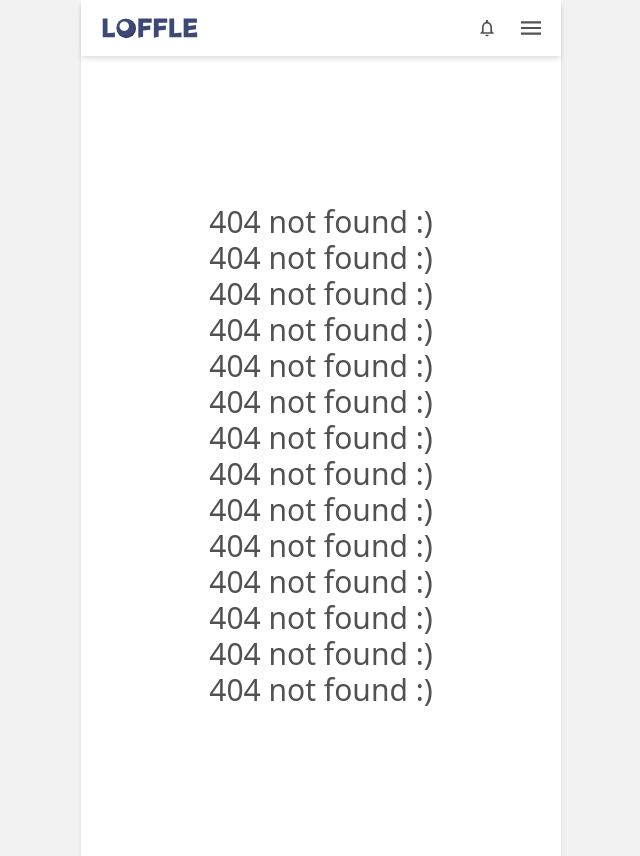
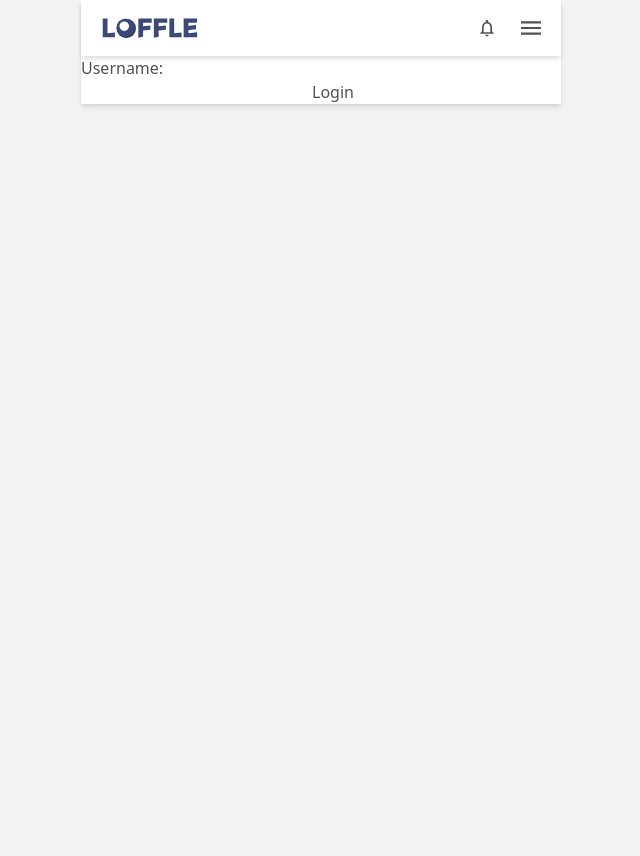
Before and after one commit to loffle/loffle-front, a React (Create React App) app: page /login in a window 1280 px wide. Shown: the whole page, without its empty margins (319-959 px from the left). After the commit the page ends 800 px from the top, so only its background shows below. Built offline with nearby package versions, Linux system fonts and the light colour scheme.

Commit message:
Feat: Add context, login

```diff
--- a/src/App.jsx
+++ b/src/App.jsx
@@ -9,19 +9,25 @@ import PostCreate from "./components/FreeBoard/PostCreate";
 //
 import ReviewBoard from "./components/ReviewBoard/ReviewBoard.jsx";
 import NotFound from "./components/NotFound";
+import Login from "./components/Login";
+//
+import UserProvider from "./context";
 
 const App = (props) => {
   return (
     <div className="init-view">
       <Router>
+        <UserProvider>
           <Header />
           <Routes>
+            <Route path="/login" element={<Login />} />
             <Route path="/community/post" element={<FreeBoard />} />
             <Route path="/community/post/:postId" element={<PostDetail />} />
             <Route path="/community/post/create" element={<PostCreate />} />
             <Route path="/community/review" element={<ReviewBoard />} />
             <Route path="/*" element={<NotFound />} />
           </Routes>
+        </UserProvider>
       </Router>
     </div>
   );
--- a/src/components/Drawer.jsx
+++ b/src/components/Drawer.jsx
@@ -1,7 +1,14 @@
 import React from "react";
+import { useContext } from "react";
 import { Link } from "react-router-dom";
+//
+import { Context } from "../context";
+//
+import profile from "../images/profile.svg";
 
 const Drawer = ({ logo, handleDrawerModal }) => {
+  const [user] = useContext(Context); //user만 사용하고 setUser 사용 안함
+
   return (
     <div
       className="max-w-480 mx-auto h-screen flex items-center justify-center fixed inset-0 bg-modal z-50"
@@ -26,7 +33,15 @@ const Drawer = ({ logo, handleDrawerModal }) => {
           </Link>
           <li>공지사항</li>
           <li>QnA</li>
-          <li>로그인 | 회원가입</li>
+          {user ? (
+            <li className="flex justify-center">
+              <img src={profile} alt="my-page-button" className="w-8" />
+            </li>
+          ) : (
+            <Link to="/login">
+              <li>로그인 | 회원가입</li>
+            </Link>
+          )}
           <img className="h-6" src={logo} alt="logo" />
         </ul>
       </div>
--- /dev/null
+++ b/src/components/Login.jsx
@@ -0,0 +1,67 @@
+import React, { useState, useContext } from "react";
+import { useNavigate } from "react-router-dom";
+//API import 해야함.. ? 뭐 말하는 건지는 아직 모름
+import { Context } from "../context";
+
+const Login = (props) => {
+  const [username, setUsername] = useState("");
+  const [password, setPassword] = useState("");
+  const [error, setError] = useState(false);
+
+  //   setUser만 사용하기 때문에 user는 _표시를 해두었다 [객관적이지 않음]
+  const [_user, setUser] = useContext(Context);
+  const navigate = useNavigate(); //Naviagte hook 사용
+
+  const handleSubmit = async () => {
+    setError(false);
+    try {
+      /* //6:47:20
+        const requestToken = await API.getRequestToken();
+        const sessionId = await API.authenticate(
+           requestToken,
+           username,
+           password
+        );
+        */
+      //
+      setUser({
+        //임의로 hard coding 해버림
+        sessionId: "3shon67npij42ss64st4xzu3jnfscznr",
+        username: "seller",
+      });
+      navigate("/"); //login완료하면 index로 리다이렉트
+    } catch (error) {
+      setError(true);
+    }
+  };
+
+  const handleInput = (e) => {
+    const name = e.currentTarget.name;
+    const value = e.currentTarget.value;
+
+    if (name === "username") setUsername(value);
+    if (name === "password") setPassword(value);
+  };
+
+  return (
+    <div className="">
+      {error && <div className="text-red">There was an error!</div>}
+      <label>Username: </label>
+      <input
+        type="text"
+        value={username}
+        name="username"
+        onChange={handleInput}
+      />
+      <input
+        type="password"
+        value={password}
+        name="password"
+        onChange={handleInput}
+      />
+      <button onClick={handleSubmit}>Login</button>
+    </div>
+  );
+};
+
+export default Login;
--- a/src/components/ReviewBoard/ReviewDetail.jsx
+++ b/src/components/ReviewBoard/ReviewDetail.jsx
@@ -20,6 +20,8 @@ const ReviewDetail = ({ review, loading }) => {
   const handleCommentModal = (e) => {
     setIsCommentModalOn(!isCommentModalOn);
   };
+
+  //console.log(review); review 여러번 렌더링 및 undefined inssue
 
   return (
     <>
--- /dev/null
+++ b/src/context.js
@@ -0,0 +1,17 @@
+import React, { createContext } from "react";
+import { useState } from "react";
+
+//context를 만들어준다
+export const Context = createContext();
+
+//App 전체를 감싸줄 Provider
+const UserProvider = ({ children }) => {
+  const [state, setState] = useState(undefined);
+
+  return (
+    //위에서 만든 state 주입
+    <Context.Provider value={[state, setState]}>{children}</Context.Provider>
+  );
+};
+
+export default UserProvider;
```
Lines whose indentation alone changed are shown as unchanged.
